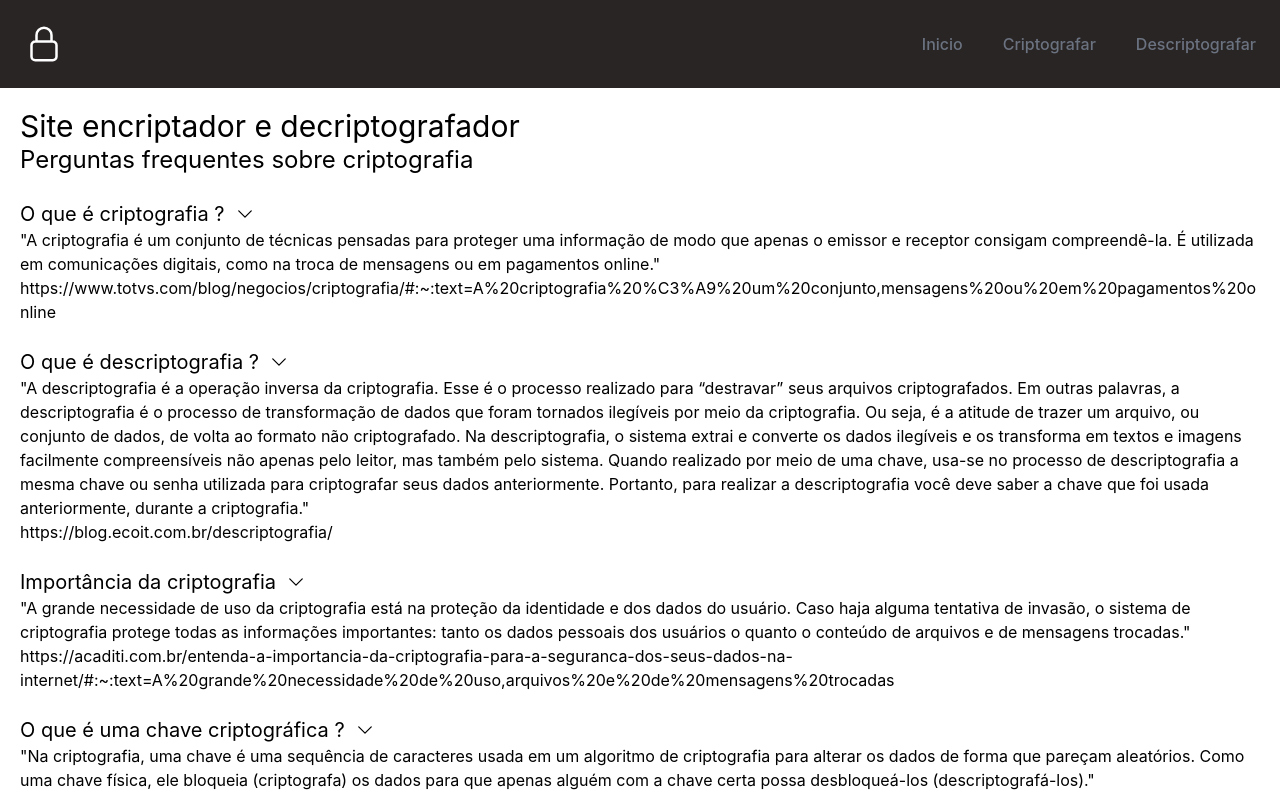
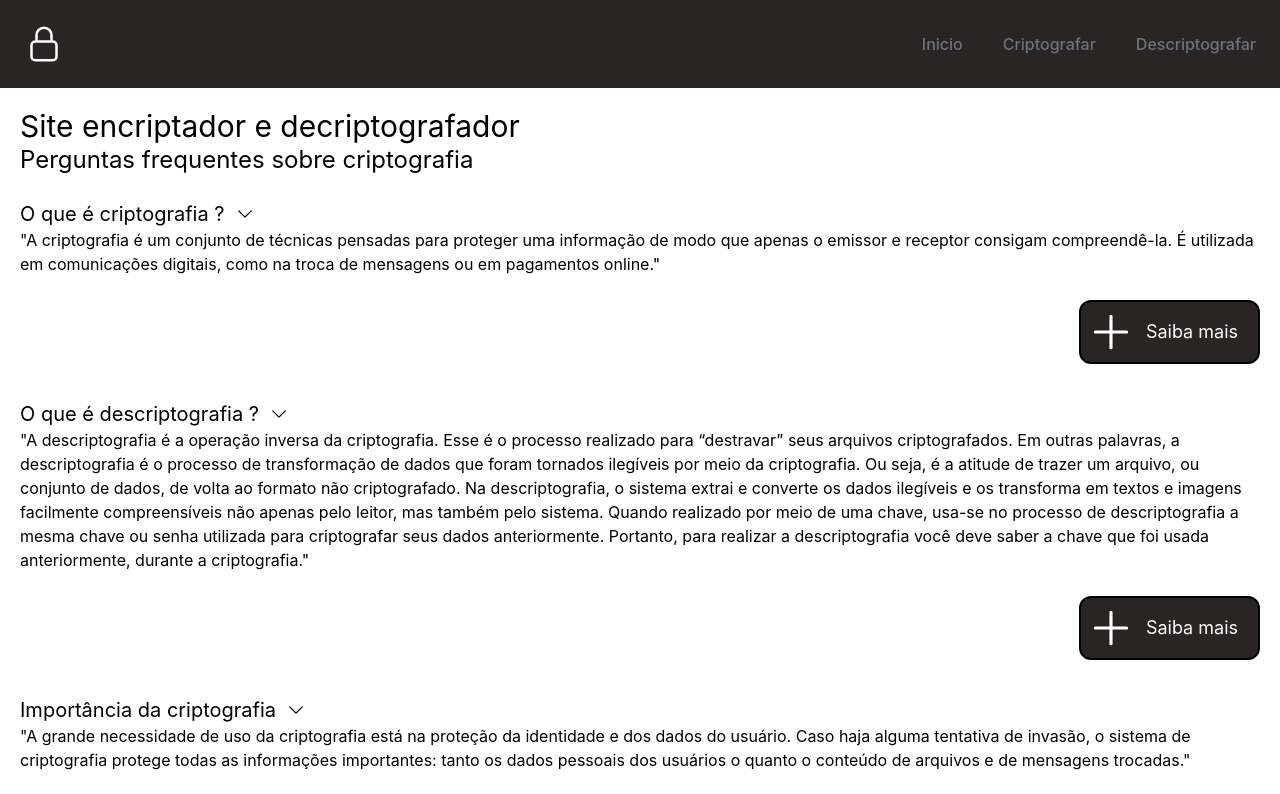
Before and after one commit to PedroLuisBrilhadori/application-RSAcryptography, a Next.js app: page / in a window 1280 px wide. Shown: the top 794 px of the page. Built offline with nearby package versions, Linux system fonts and the light colour scheme.

Commit message:
style: change mode of show the links

```diff
--- a/src/pages/index.tsx
+++ b/src/pages/index.tsx
@@ -5,6 +5,7 @@ import Header from '../components/Header';
 import {
   ChevronRightIcon,
   ChevronDownIcon,
+  PlusIcon
 } from '@heroicons/react/24/outline'
 
 const Home: NextPage = () => {
@@ -76,7 +77,7 @@ const Home: NextPage = () => {
 
         {objectsAsk.map((item) => (
 
-          <div key={item.ask}>
+          <div key={item.ask} className='mb-[100px]'>
             <div className='flex'>
               <h3 className='text-xl'>{item.ask}</h3>
 
@@ -106,11 +107,15 @@ const Home: NextPage = () => {
             {item.hasShow == true &&
               <div>
                 <p>{item.answer}</p>
-                <a href={item.link} className='break-words'>{item.link}</a>
+                <br />
+                <a href={item.link} className='break-words'>
+                  <div className='p-[5px] pr-[20px] w-max text-center bg-stone-800 rounded-xl text-white text-lg border-black border-2 flex items-center float-right'>
+                    {<PlusIcon width={50} height={50} className='mr-[10px]' />}
+                    Saiba mais
+                  </div>
+                </a>
               </div>
             }
-
-            <br />
 
           </div>
         ))}
```
